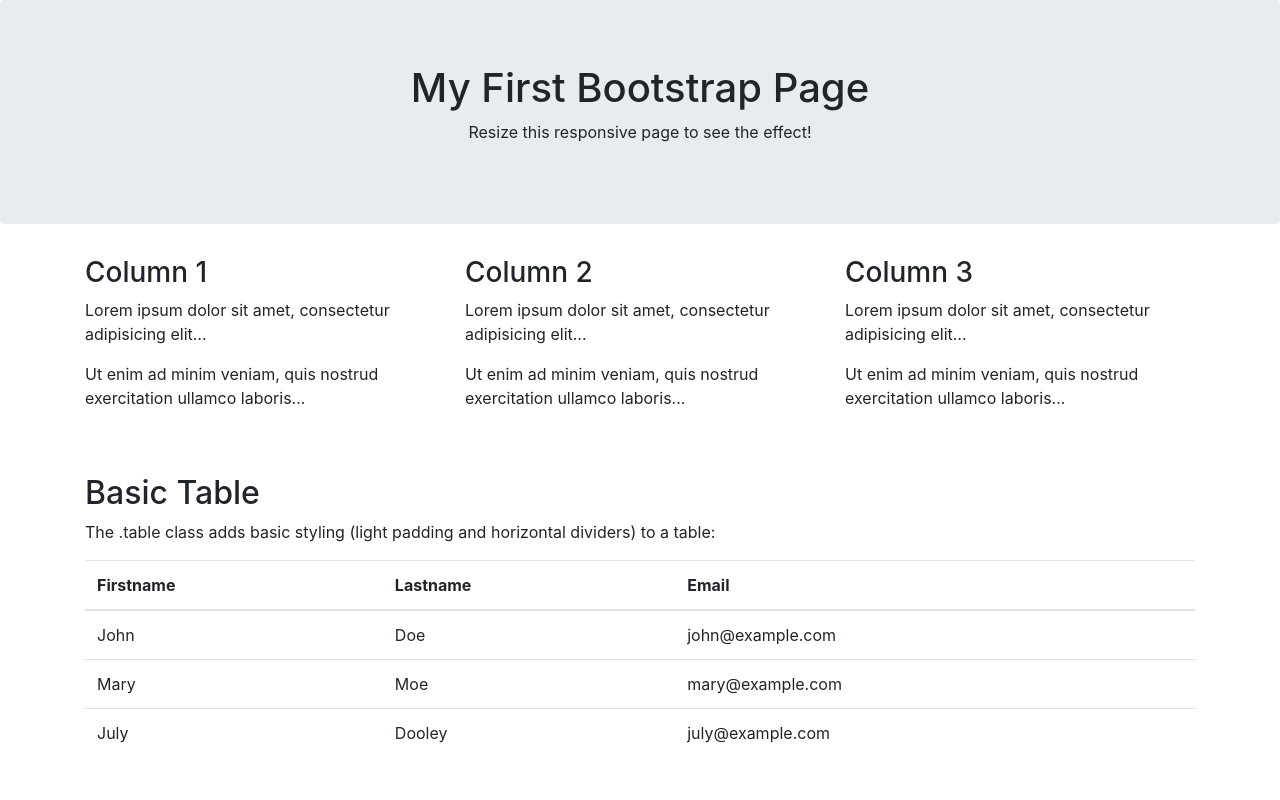
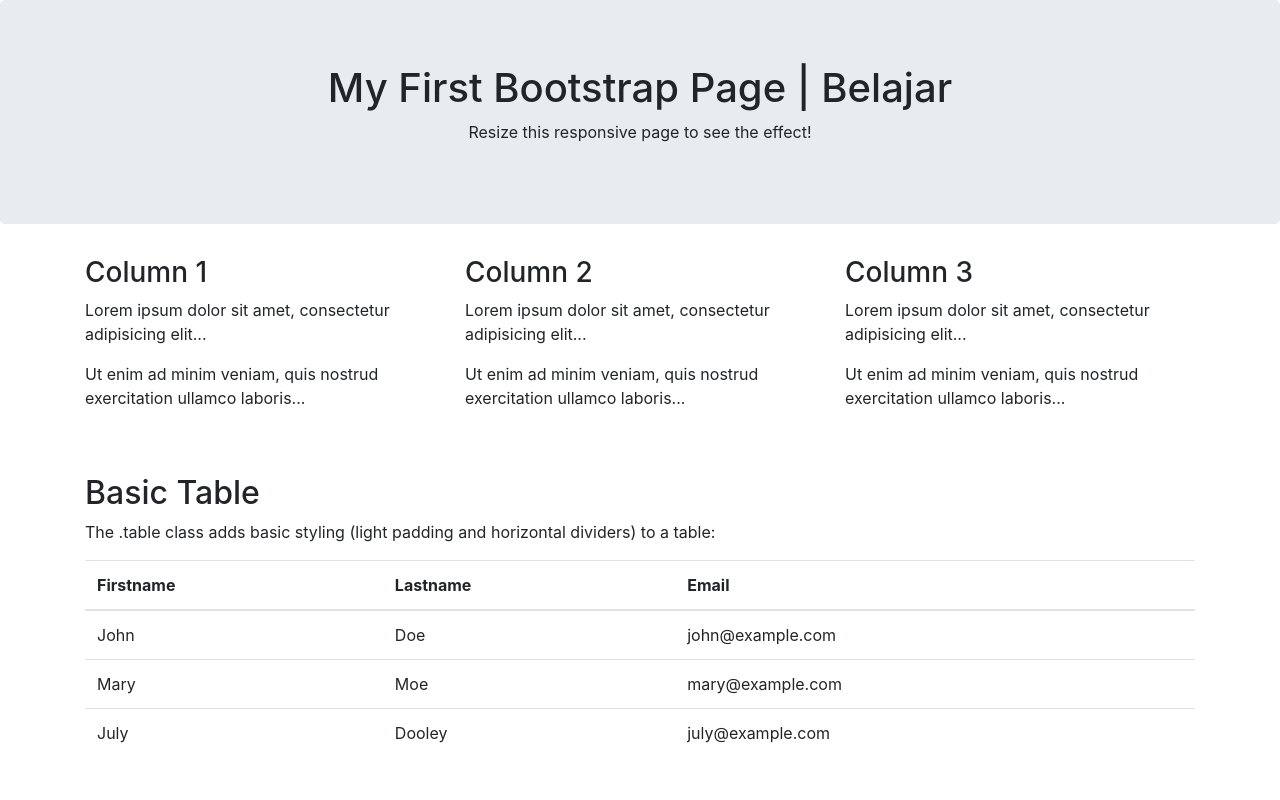
Before and after one commit to pratiktogp/belajar, a plain HTML site: page index.html in a window 1280 px wide. Shown: the top 800 px of the page. Drawn offline with nearby package versions, Linux system fonts and the light colour scheme.

Commit message:
tambahan tittle

```diff
--- a/index.html
+++ b/index.html
@@ -12,7 +12,7 @@
 <body>
 
 <div class="jumbotron text-center">
-  <h1>My First Bootstrap Page</h1>
+  <h1>My First Bootstrap Page | Belajar</h1>
   <p>Resize this responsive page to see the effect!</p>
 </div>
 
```
